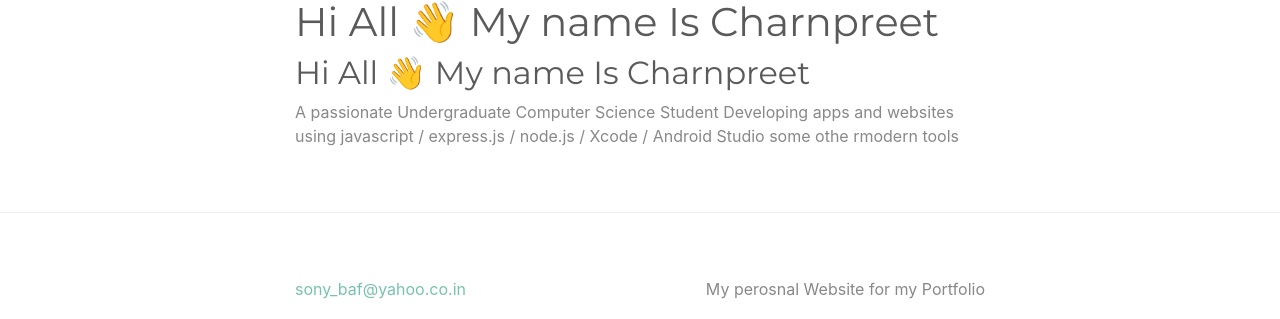
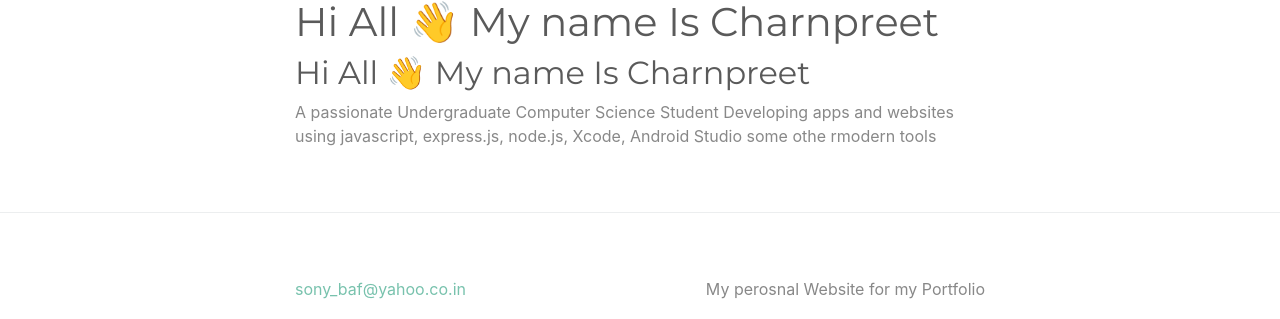
Before and after one commit to Charnpreet/charnpreet.github.io, a Jekyll site: the page built from index.md, in a window 1280 px wide. Shown: the part 106-425 px from the top of the page. Built offline with Jekyll 4.4.1, drawn with Linux system fonts in a browser that asks for light colours; our own code applies the rules of GitHub Pages for plain Markdown files.

```diff
--- a/index.md
+++ b/index.md
@@ -1,2 +1,5 @@
 ## Hi All 👋 My name Is Charnpreet
-  A passionate Undergraduate Computer Science Student Developing apps and websites using javascript / express.js / node.js / Xcode / Android Studio some othe rmodern tools
+
+  A passionate Undergraduate Computer Science Student Developing apps
+  and websites using javascript,  express.js, node.js, Xcode,
+  Android Studio some othe rmodern tools
```
